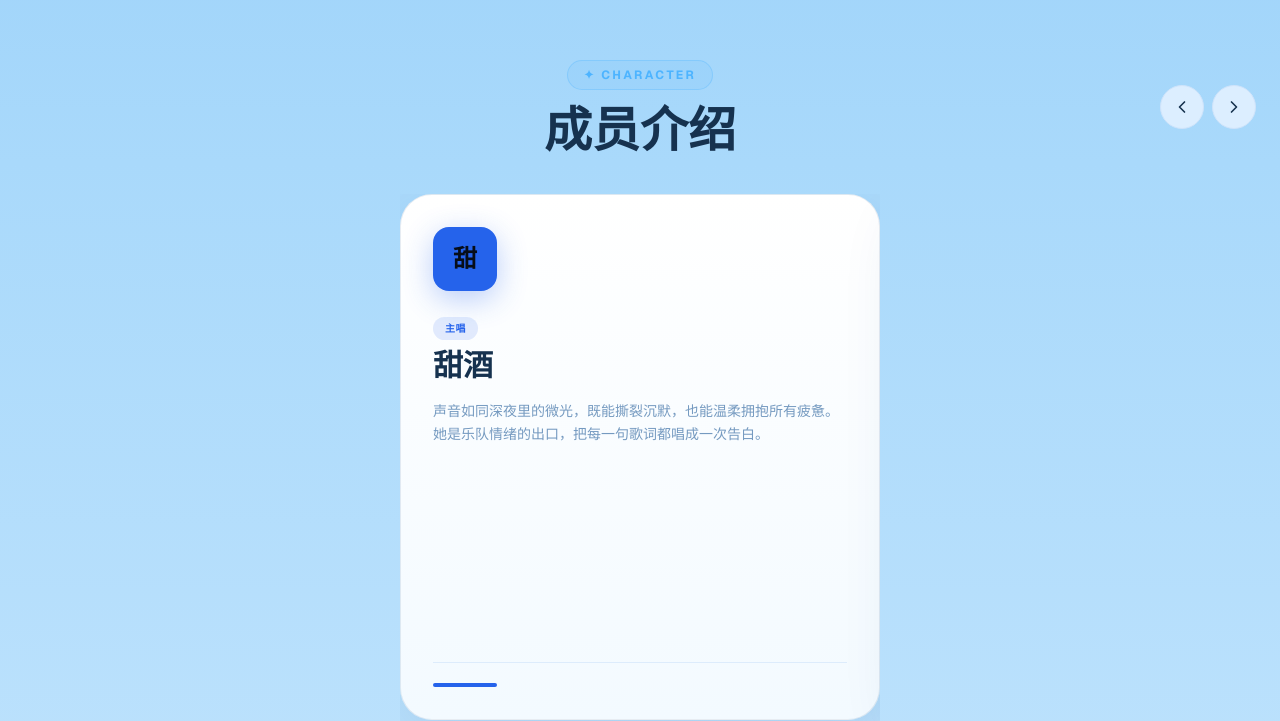
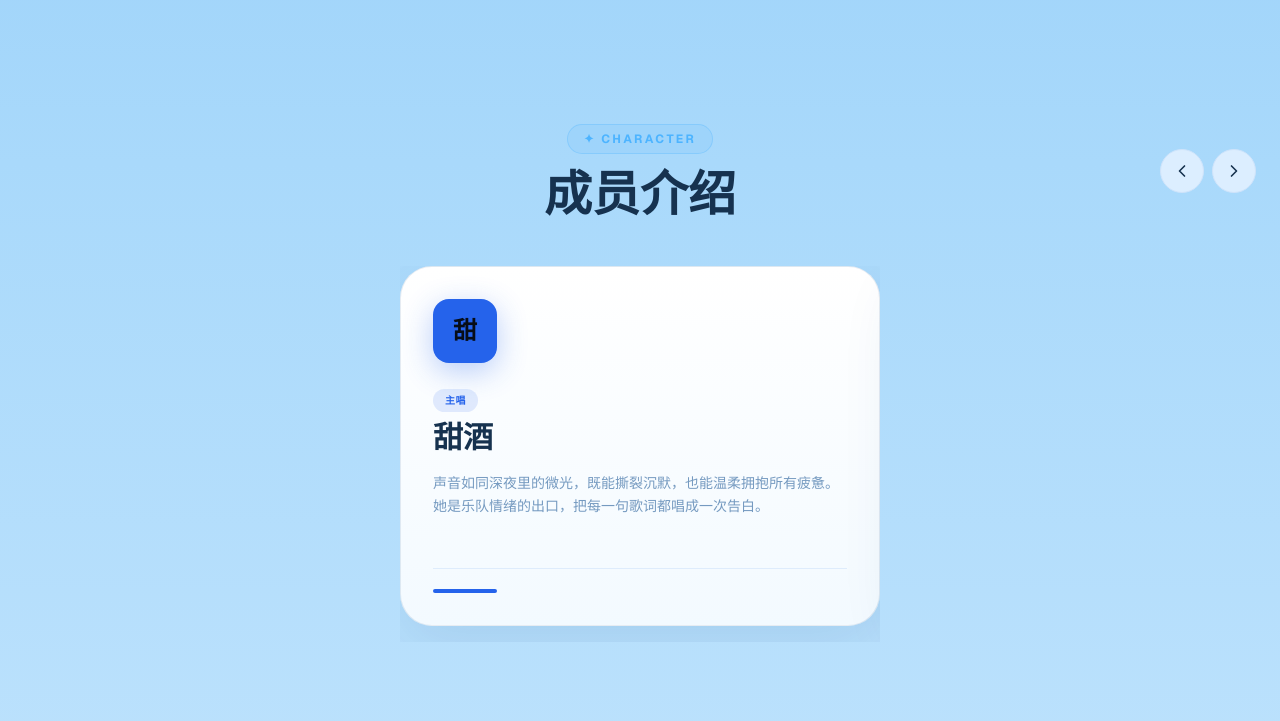
Before and after one commit to cyixi34/kokusen0910, a Next.js app: page /kokusen0910/ in a window 1280 px wide. Shown: the part 1828-2549 px from the top of the page. Built offline with nearby package versions, Linux system fonts and the light colour scheme.

Commit message:
Revert full-screen members section so cards render fully

```diff
--- a/src/components/sections/Members.tsx
+++ b/src/components/sections/Members.tsx
@@ -64,12 +64,9 @@ export function MembersSection() {
   };
 
   return (
-    <section
-      id="members"
-      className="relative h-screen flex flex-col justify-center py-14 md:py-16 px-6 overflow-hidden"
-    >
-      <div className="w-full max-w-7xl mx-auto">
-        <div className="relative mb-6 md:mb-8">
+    <section id="members" className="relative min-h-screen py-24 md:py-32 px-6">
+      <div className="max-w-7xl mx-auto">
+        <div className="relative mb-8 md:mb-12">
           <div className="text-center">
             <span className="inline-flex items-center gap-2 px-4 py-1.5 rounded-full bg-accent-2/10 border border-accent-2/30 text-accent-2 text-xs tracking-[0.2em] font-bold mb-4">
               ✦ CHARACTER
@@ -100,9 +97,7 @@ export function MembersSection() {
             </button>
           </div>
         </div>
-      </div>
 
-      <div className="w-full max-w-7xl mx-auto flex-1 min-h-0 mt-2">
         <div
           ref={scrollerRef}
           id="members-scroller"
@@ -110,7 +105,7 @@ export function MembersSection() {
           onPointerMove={handlePointerMove}
           onPointerUp={handlePointerEnd}
           onPointerLeave={handlePointerEnd}
-          className="h-full flex overflow-x-auto snap-x snap-mandatory gap-5 pb-3 -mx-6 px-6 sm:mx-auto sm:px-0 sm:max-w-[480px] thin-scrollbar cursor-grab active:cursor-grabbing select-none"
+          className="flex overflow-x-auto snap-x snap-mandatory gap-5 pb-4 -mx-6 px-6 sm:mx-auto sm:px-0 sm:max-w-[480px] thin-scrollbar cursor-grab active:cursor-grabbing select-none"
         >
           {members.map((member) => (
             <motion.div
@@ -121,10 +116,10 @@ export function MembersSection() {
               initial="hidden"
               whileInView="visible"
               viewport={{ once: false, amount: 0.55 }}
-              className="snap-center shrink-0 w-full h-full"
+              className="snap-center shrink-0 w-full"
             >
               <TiltCard glowColor={`${member.color}25`} className="h-full">
-                <div className="group block h-full window-frame p-6 md:p-8 flex flex-col overflow-hidden">
+                <div className="group block h-full window-frame p-6 md:p-8 flex flex-col min-h-[360px]">
                   <div className="flex items-start justify-between mb-6">
                     <div
                       className="w-16 h-16 rounded-2xl flex items-center justify-center text-2xl font-black shadow-lg transition-transform duration-300 group-hover:scale-110 group-hover:rotate-3"
```
